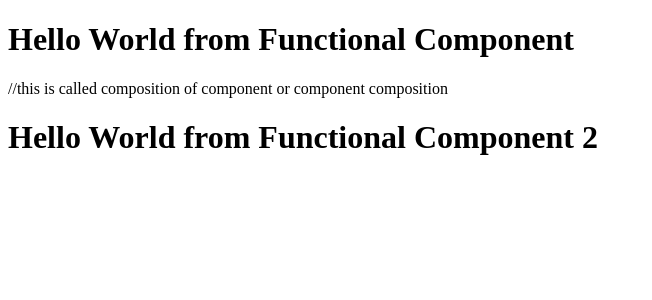
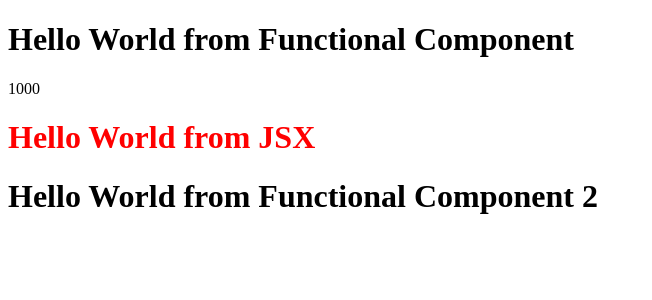
Before and after one commit to aryan21617/Demo-repo, a React (Vite) app: page / in a window 1280 px wide. Shown: the top 300 px of the page, without its empty margins (0-652 px from the left). Built offline with nearby package versions, Linux system fonts and the light colour scheme.

Commit message:
JavaScript  inside JSX

```diff
--- a/App.js
+++ b/App.js
@@ -1,33 +1,24 @@
 import React from "react" ;
 import ReactDOM from "react-dom/client" ;
 
-// React.createElement => React Element - JS Object => HTMLElement(render);
-// const heading = React.createElement(
-//   "h1" ,
-//   {id: "heading"} ,
-//   "Hello World from React!"
-// ) ;
 
-//JSX (transpiled before it reaches the JS engine) - parcel - Babel
-//JSX => React.createElement => React Element - JS Object => HTMLElement(render);
-
-//react element
 const jsxHeading = (
   <h1 id = "heading">
      Hello World from JSX
   </h1>
 );
 
-
-
-//React Functional component
 const HeadingComponent = () => (
    <h1> Hello World from Functional Component </h1>
-  );
-//Both are same headingComponent and HeadingComponent2
+);
+
+const number = 1000 ;
+
 const HeadingComponent2 = () => (
   <div>
-    <HeadingComponent />   //this is called composition of component or component composition
+    <HeadingComponent />
+    {number}      {/* JavaScript inside JSX */}
+    {jsxHeading}    {   /*JSX inside JSX */}
     <h1> Hello World from Functional Component 2 </h1>
   </div>
 ) ;
@@ -36,38 +27,3 @@ const HeadingComponent2 = () => (
 
 const root = ReactDOM.createRoot(document.getElementById("root")) ;
 root.render(<HeadingComponent2 />) ;
-// /*<div id = "parent">
-//     <div id = "child">
-//         <h1>This is h1 tag</h1>
-//         <h2>This is h2 tag</h2>
-//     </div>
-// </div>
-//
-
-
-// const parent = React.createElement(
-//   "div",
-//   {id:"parent"},
-//   React.createElement(
-//     "div",
-//     {id:"child"},
-//     [
-//       React.createElement("h1",{},"This is h1 tag"),
-//       React.createElement("h2",{},"This is h2 tag")
-//     ]
-//   )
-// );
-
-// const root = ReactDOM.createRoot(document.getElementById("root")) ;
-// root.render(parent) ;
-
-
-
-
-
-
-//  for hello world
-// const heading = React.createElement("h1" , {id: "heading"} , "Hello World from React!" ) ;
-// const root = ReactDOM.createRoot(document.getElementById("root")) ;
-// root.render(heading) ;
-//
```
